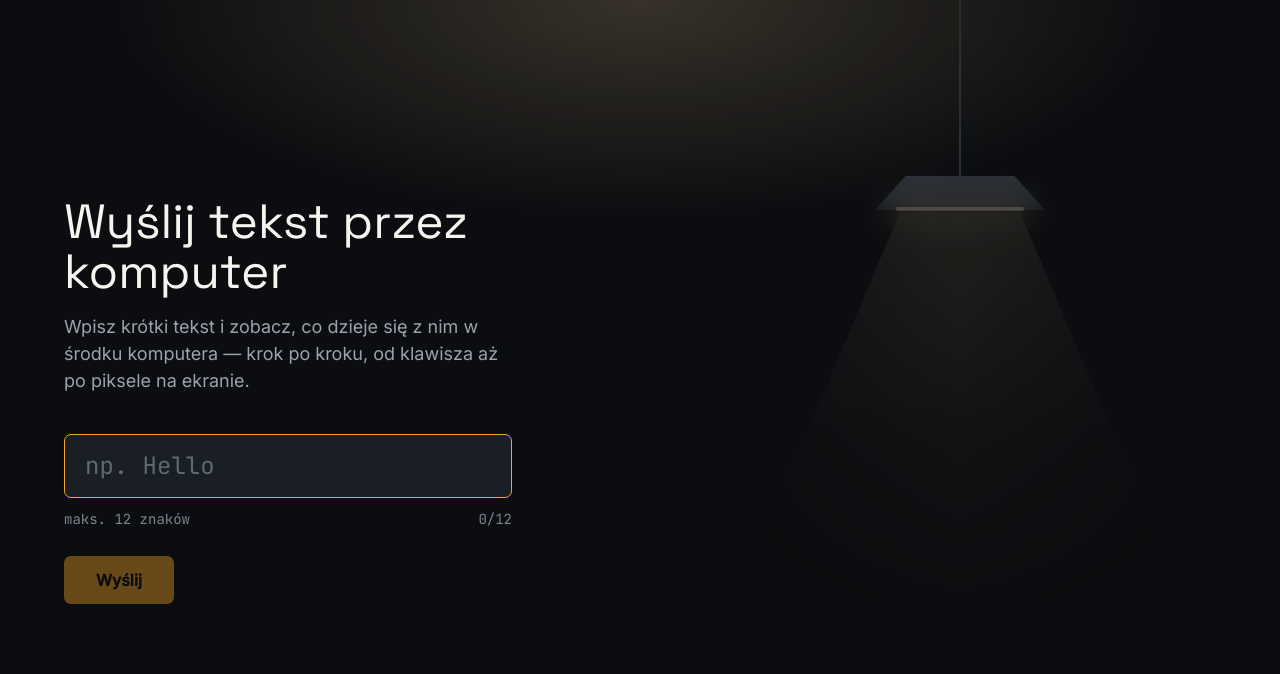
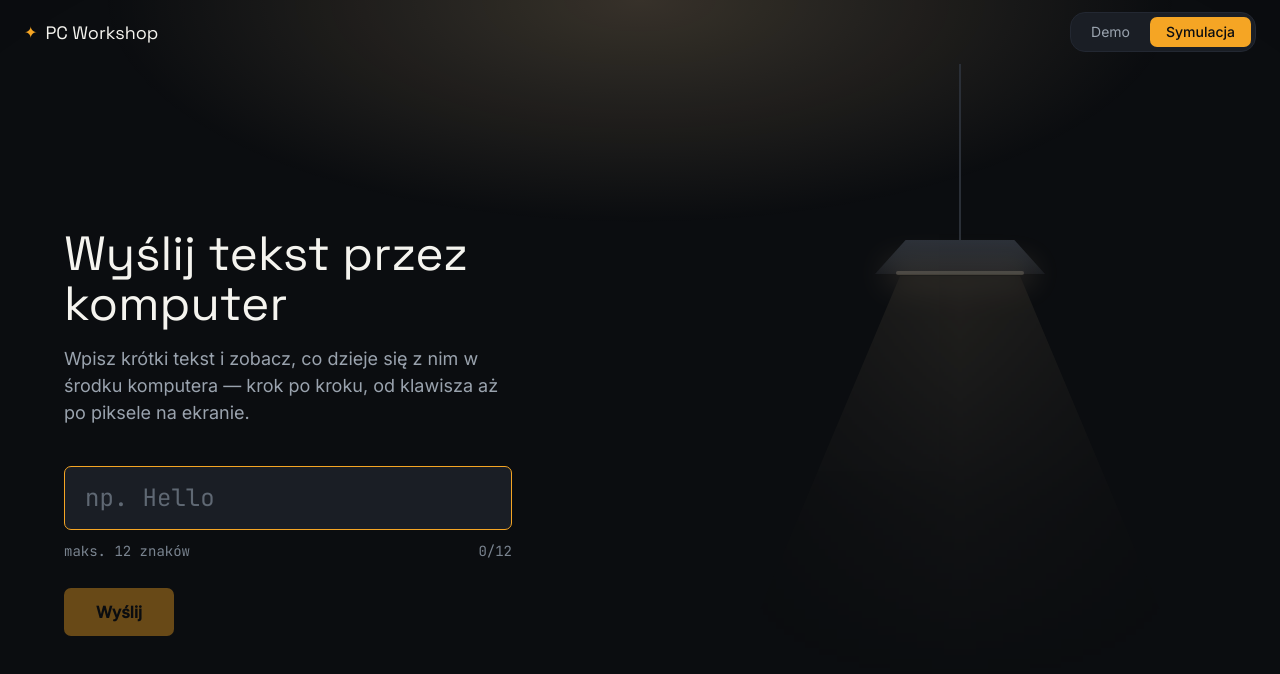
Before and after one commit to maksbtw/hello-pc, a React (Vite) app in the folder frontend/: page /simulation in a window 1280 px wide. Shown: the top 674 px of the page. Built offline with nearby package versions, Linux system fonts and the light colour scheme.

Commit message:
added the only header

```diff
--- a/frontend/src/App.tsx
+++ b/frontend/src/App.tsx
@@ -7,6 +7,8 @@ import Lamp from './explore/Lamp';
 import SimulationEntry from './simulation/SimulationEntry';
 import SimulationStep from './simulation/SimulationStep';
 import SimulationDone from './simulation/SimulationDone';
+
+import TopBar from './components/TopBar';
 
 /**
  * Szkielet aplikacji: bramka szerokości ekranu, tło "lampa" i trasy-placeholdery.
@@ -77,9 +79,6 @@ function Explore() {
         <Lamp />
         <ExploreScene />
       </div>
-      <nav className="absolute left-4 top-4 flex gap-4 font-ui text-sm text-accent">
-        <Link to="/">← Start</Link>
-      </nav>
       <PartPanel />
     </div>
   );
@@ -89,11 +88,15 @@ export default function App() {
   const isDesktop = useIsDesktop();
 
   return (
-    <div className="relative h-full">
+    <div className="relative flex h-full flex-col">
       <LampBackground />
       {!isDesktop ? (
         <SmallScreenGate />
       ) : (
+        <>
+          {/* Globalny nagłówek — widoczny na każdej trasie. */}
+          <TopBar />
+          <div className="relative min-h-0 flex-1">
             <Routes>
               <Route path="/" element={<Navigate to="/explore" replace />} />
               <Route path="/explore" element={<Explore />} />
@@ -102,6 +105,8 @@ export default function App() {
               <Route path="/simulation/done" element={<SimulationDone />} />
               <Route path="*" element={<Placeholder title="404" owner="nieznana trasa" />} />
             </Routes>
+          </div>
+        </>
       )}
     </div>
   );
--- /dev/null
+++ b/frontend/src/components/TopBar.tsx
@@ -0,0 +1,47 @@
+import { Link, useLocation } from 'react-router-dom';
+
+/**
+ * Globalny nagłówek aplikacji: gwiazdka (akcent) + nazwa „PC Workshop" po lewej,
+ * przełącznik trybu Demo / Symulacja po prawej. Renderowany raz w App, nad
+ * wszystkimi trasami — widoczny na każdym ekranie. Logo linkuje do startu (/).
+ */
+
+const MODES: { label: string; to: string; match: string }[] = [
+  { label: 'Demo', to: '/explore', match: '/explore' },
+  { label: 'Symulacja', to: '/simulation', match: '/simulation' },
+];
+
+function ModeSwitch() {
+  const { pathname } = useLocation();
+  return (
+    <nav className="flex gap-1 rounded-lg border border-border bg-surface p-1">
+      {MODES.map((m) => {
+        const active = pathname === m.match || pathname.startsWith(`${m.match}/`);
+        return (
+          <Link
+            key={m.to}
+            to={m.to}
+            aria-current={active ? 'page' : undefined}
+            className={`rounded-md px-4 py-1.5 font-ui text-sm transition-colors ${
+              active ? 'bg-accent font-medium text-bg' : 'text-text-muted hover:text-text'
+            }`}
+          >
+            {m.label}
+          </Link>
+        );
+      })}
+    </nav>
+  );
+}
+
+export default function TopBar() {
+  return (
+    <header className="flex flex-none items-center justify-between px-6 py-3">
+      <Link to="/" className="flex items-center gap-2">
+        <span className="text-accent">✦</span>
+        <span className="font-heading text-md text-text-bright">PC Workshop</span>
+      </Link>
+      <ModeSwitch />
+    </header>
+  );
+}
--- a/frontend/src/simulation/SimShell.tsx
+++ b/frontend/src/simulation/SimShell.tsx
@@ -27,15 +27,6 @@ interface Props {
   onNext: () => void;
   onSelect: (n: number) => void;
   children: ReactNode; // ciało lewej karty (widok kroku)
-}
-
-function TopBar() {
-  return (
-    <header className="flex items-center gap-2 px-6 py-3">
-      <span className="text-accent">✦</span>
-      <span className="font-heading text-md text-text-bright">PC Workshop</span>
-    </header>
-  );
 }
 
 function EdgeArrow({
@@ -160,7 +151,6 @@ export default function SimShell({ index, meta, onPrev, onNext, onSelect, childr
 
   return (
     <div className="relative flex h-full flex-col">
-      <TopBar />
       <StepRail index={index} onSelect={onSelect} />
 
       <EdgeArrow dir="left" onClick={onPrev} label="Poprzedni krok" disabled={index === 1} />
```
Lines whose indentation alone changed are shown as unchanged.
